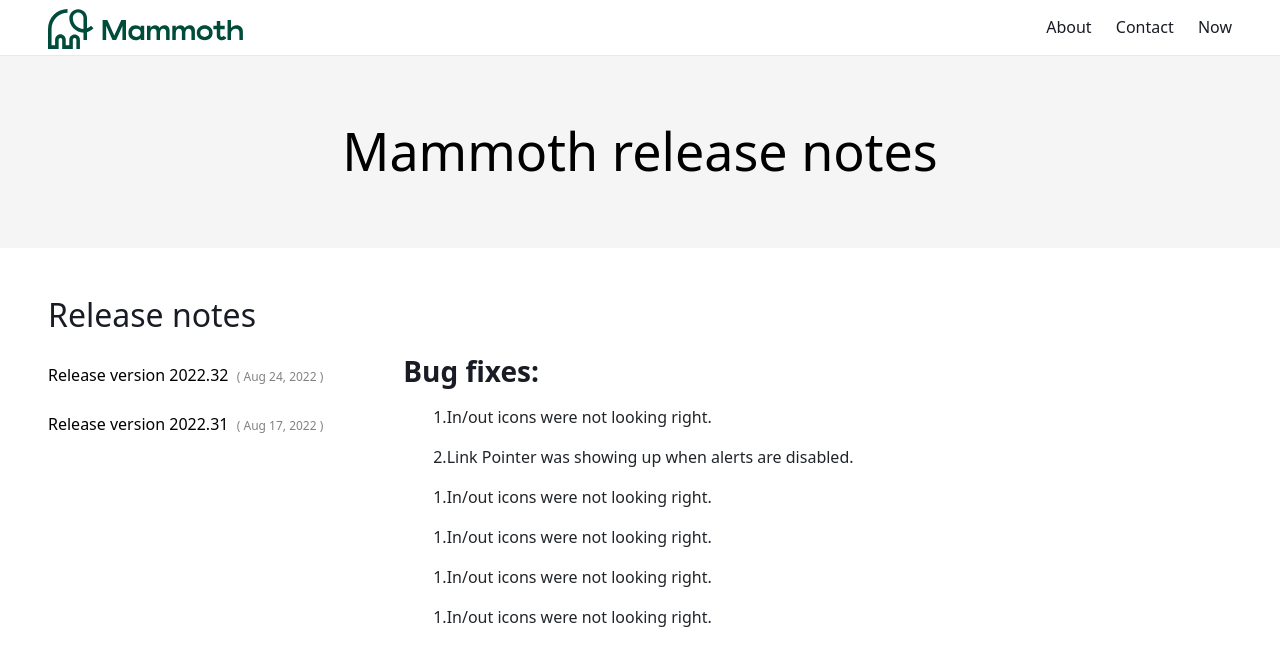
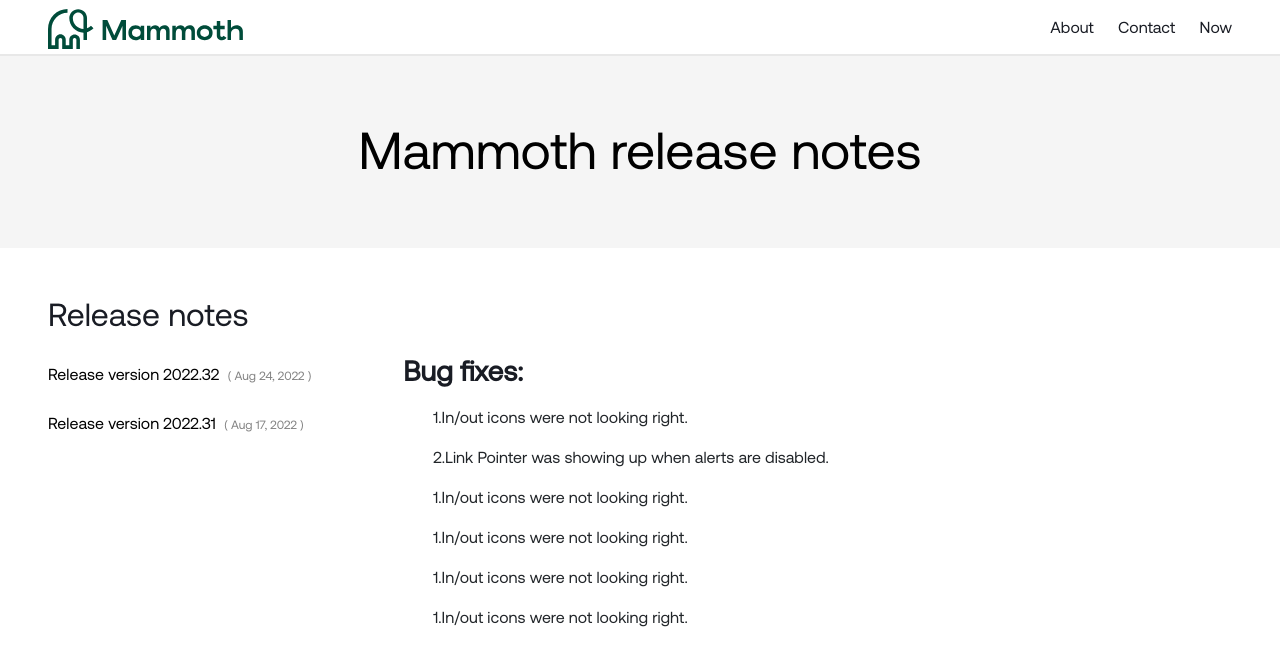
Before and after one commit to mammoth-analytics/mammoth-analytics.github.io, a Jekyll site: the page built from notes/index.md, in a window 1280 px wide. Shown: the top 666 px of the page. Built offline with Jekyll 4.4.1, drawn with Linux system fonts in a browser that asks for light colours; the repository's description, which GitHub fills in, is left out.

Commit message:
add font

```diff
--- a/notes/_sass/blog/_base.scss
+++ b/notes/_sass/blog/_base.scss
@@ -5,6 +5,10 @@
   max-width: 1400px;
   margin: auto;
   padding: 0 3rem;
+  width: 100%;
+  background-color: #fff;
+  border-bottom: 1px solid #e8e8e8;
+  z-index: 9;
   @extend %clearfix;
 
   @include media-query($on-laptop) {
--- a/notes/_sass/jekyll-theme-cayman-blog.scss
+++ b/notes/_sass/jekyll-theme-cayman-blog.scss
@@ -1,7 +1,7 @@
 @import "normalize";
 @import "rouge-github";
 @import "variables";
-@import url('https://fonts.googleapis.com/css?family=Open+Sans:400,700');
+
 @import "blog";
 
 @mixin large {
@@ -25,11 +25,15 @@
 * {
   box-sizing: border-box;
 }
+@font-face {
+  font-family:'Aeonik';
+  src: url('../../font/Aeonik-Regular.otf');
+}
 
 body {
   padding: 0;
   margin: 0;
-  font-family: "Open Sans", "Helvetica Neue", Helvetica, Arial, sans-serif;
+  font-family: Aeonik !important;
   font-size: 16px;
   line-height: 1.5;
   color: $body-text-color;
```
Also changed, not shown: notes/font/Aeonik-Regular.otf (added).
